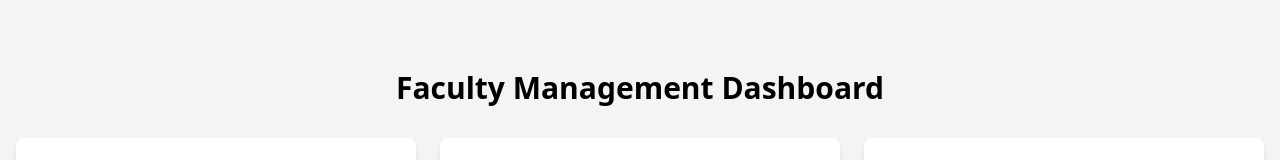
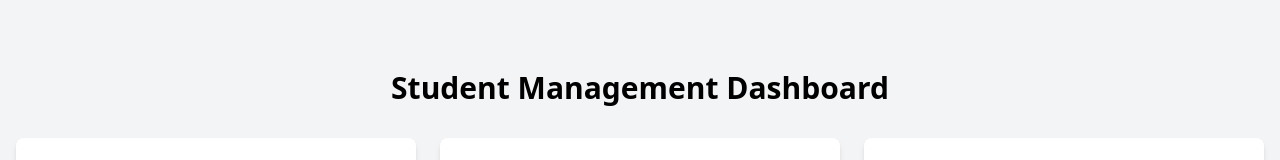
Before and after one commit to Rizwanishere/Faculty-frontend, a React (Create React App) app: page /home in a window 1280 px wide. Shown: the part 292-452 px from the top of the page. Built offline with nearby package versions, Linux system fonts and the light colour scheme; sample sign-in values are in the browser's storage.

Commit message:
Minor UI Changes

```diff
--- a/src/components/Home.jsx
+++ b/src/components/Home.jsx
@@ -5,7 +5,7 @@
   return (
     <div className="min-h-screen bg-gray-100 flex flex-col items-center justify-center">
       <div className="w-full max-w-7xl mx-auto p-4">
-        <h1 className="text-3xl font-bold text-center mb-8">Faculty Management Dashboard</h1>
+        <h1 className="text-3xl font-bold text-center mb-8">Student Management Dashboard</h1>
 
         <div className="grid grid-cols-1 sm:grid-cols-2 lg:grid-cols-3 gap-6">
 
--- a/src/pages/AttendanceReport.jsx
+++ b/src/pages/AttendanceReport.jsx
@@ -80,6 +80,7 @@
     selectedYear,
     selectedSemester,
     selectedSection,
+    selectedPeriod
   ]);
 
   // Group attendance data by student ID
```
